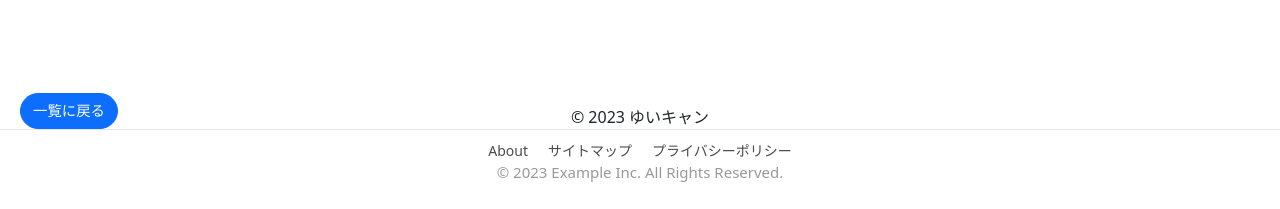
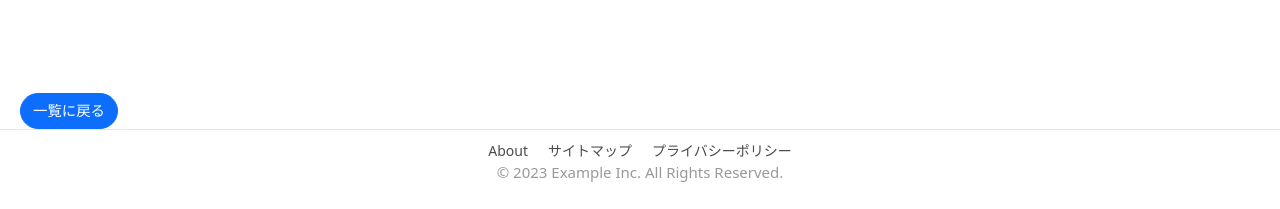
Before and after one commit to e235733/YuiCam, a Flask app: template templates/like_list.html in a window 1280 px wide. Shown: the part 591-800 px from the top of the page. Run offline with Flask 3, Linux system fonts and the light colour scheme; the template is opened without the code that fills it, so the values that code supplies are empty.

Commit message:
フッター統一

```diff
--- a/static/style.css
+++ b/static/style.css
@@ -88,8 +88,6 @@ body {
     color: #000;
 }
 
-
-
 @media (max-width: 768px) {
     .profile-photo-container {
         max-width: 100%;
@@ -159,6 +157,7 @@ body {
     flex-direction: column;
     align-items: center; /* 中央揃え */
     justify-content: center; /* 垂直方向の中央揃え */
+    flex-shrink: 0;
 }
 
 .footer ul {
@@ -199,6 +198,6 @@ body {
 }
 
 .btn {
-    float:right;
+    float: right;
     border-radius: 30px;
 }
--- a/templates/like_list.html
+++ b/templates/like_list.html
@@ -58,12 +58,6 @@
 
   <a href="{{ url_for('index', user_id=user.id) }}" class="btn btn-primary btn-sm back-to-list-btn">一覧に戻る</a>
 
-  <footer>
-    <div class="container">
-        <p class="text-center mb-0">&copy; 2023 ゆいキャン</p>
-    </div>
-  </div>
-
   <footer class="footer">
     <ul class="md-flex">
       <li><a href="#">About</a></li>
```
Also changed, not shown: templates/matching_list.html (+4 -3 lines). Lines whose indentation alone changed are shown as unchanged.
